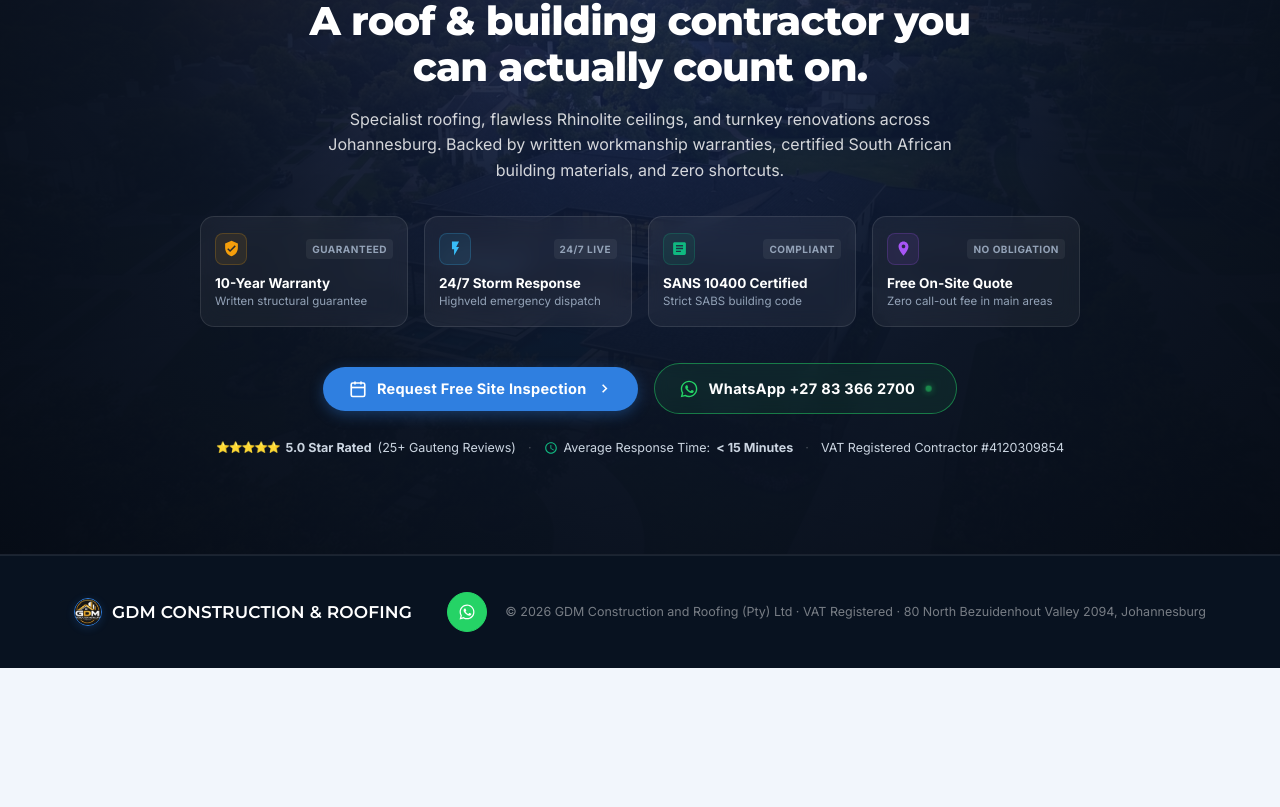
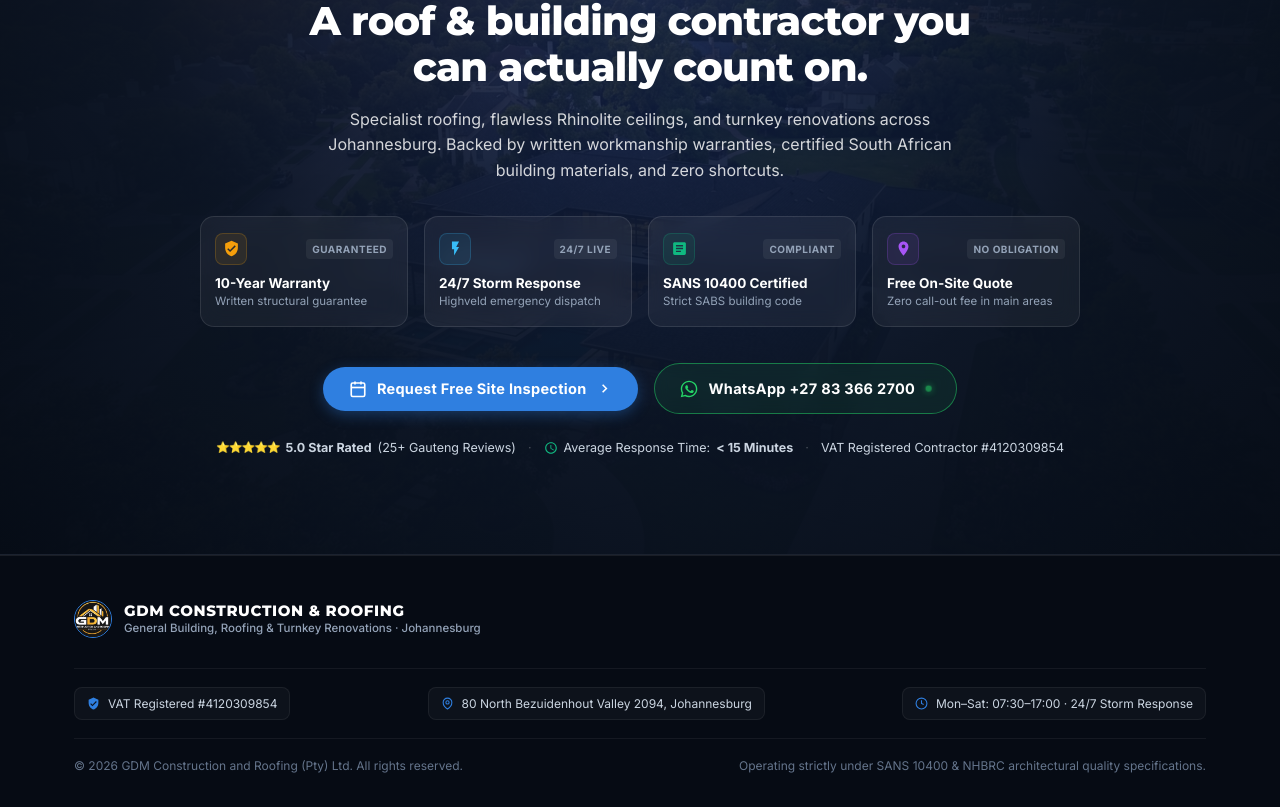
Before and after one commit to billionairekunalm/gdmconstruction, a Next.js app: page /technical-standards in a window 1280 px wide. Shown: the part 1863-2670 px from the top of the page. Before the commit the page ends 2531 px from the top, so only its background shows below. Built offline with nearby package versions, Linux system fonts and the light colour scheme.

Commit message:
feat(footer): elevate footer UI with brand hierarchy, navigation links, and remove redundant WhatsApp icon

```diff
--- a/components/Footer.tsx
+++ b/components/Footer.tsx
@@ -1,36 +1,76 @@
+"use client";
+
 import React from "react";
 
 export const Footer: React.FC = () => {
   return (
-    <footer>
-      <div className="wrap footer-inner">
-        <a href="#top" className="logo" style={{ gap: "10px" }}>
-          <img
-            className="logo-mark"
-            src="/images/gdm-logo.jpg"
-            alt="GDM Construction and Roofing logo"
-            width={34}
-            height={34}
-            style={{ borderRadius: "50%", border: "1.5px solid var(--amber)", objectFit: "cover" }}
-          />
-          <span className="logo-text">GDM CONSTRUCTION &amp; ROOFING</span>
-        </a>
+    <footer className="site-footer" aria-label="Site footer">
+      <div className="wrap">
+        {/* Top Brand & Navigation Tier */}
+        <div className="footer-top-tier">
+          <div className="footer-brand-col">
+            <a href="#top" className="footer-brand-logo" aria-label="Back to top">
+              <img
+                className="footer-logo-img"
+                src="/images/gdm-logo.jpg"
+                alt="GDM Construction & Roofing logo"
+                width={38}
+                height={38}
+              />
+              <div className="footer-brand-text">
+                <span className="footer-brand-title">GDM CONSTRUCTION &amp; ROOFING</span>
+                <span className="footer-brand-subtitle">General Building, Roofing &amp; Turnkey Renovations · Johannesburg</span>
+              </div>
+            </a>
+          </div>
 
-        <div className="footer-right">
-          <a
-            href="https://wa.me/27833662700?text=Hello%20GDM%20Construction,%20I%20would%20like%20to%20request%20a%20quote"
-            target="_blank"
-            rel="noopener noreferrer"
-            className="footer-social"
-            aria-label="Chat with GDM on WhatsApp"
-            style={{ background: "#25D366", borderColor: "#25D366" }}
-          >
-            <svg viewBox="0 0 24 24" fill="#ffffff" style={{ width: "18px", height: "18px" }}>
-              <path d="M12.04 2C6.58 2 2.13 6.45 2.13 11.91C2.13 13.66 2.59 15.36 3.45 16.86L2.05 22L7.3 20.62C8.75 21.41 10.38 21.83 12.04 21.83C17.5 21.83 21.95 17.38 21.95 11.92C21.95 9.27 20.92 6.78 19.05 4.91C17.18 3.03 14.69 2 12.04 2M12.05 3.67C14.25 3.67 16.31 4.53 17.87 6.09C19.42 7.65 20.28 9.72 20.28 11.92C20.28 16.46 16.58 20.15 12.04 20.15C10.56 20.15 9.11 19.76 7.85 19L7.55 18.83L4.43 19.65L5.26 16.61L5.06 16.29C4.24 14.99 3.8 13.47 3.8 11.91C3.81 7.37 7.5 3.67 12.05 3.67M9.04 7.42C8.87 7.42 8.6 7.48 8.36 7.74C8.13 8 7.48 8.61 7.48 9.84C7.48 11.07 8.38 12.26 8.5 12.43C8.63 12.6 10.27 15.13 12.78 16.21C13.38 16.47 13.84 16.62 14.2 16.74C14.81 16.93 15.36 16.91 15.8 16.84C16.29 16.77 17.31 16.22 17.52 15.63C17.73 15.04 17.73 14.54 17.67 14.43C17.61 14.33 17.44 14.27 17.19 14.15C16.94 14.02 15.72 13.42 15.49 13.34C15.26 13.25 15.1 13.21 14.93 13.46C14.77 13.7 14.29 14.27 14.15 14.43C14 14.6 13.86 14.62 13.61 14.5C13.36 14.37 12.56 14.11 11.61 13.26C10.87 12.6 10.37 11.78 10.23 11.53C10.08 11.28 10.21 11.15 10.34 11.02C10.45 10.91 10.59 10.73 10.71 10.59C10.84 10.44 10.88 10.34 10.96 10.17C11.04 10 11 9.86 10.94 9.73C10.88 9.61 10.38 8.38 10.18 7.89C9.98 7.41 9.77 7.47 9.61 7.46C9.46 7.45 9.29 7.42 9.04 7.42Z" />
+          <nav className="footer-nav-links" aria-label="Footer navigation">
+            <a href="#services" className="footer-nav-link">Our Services</a>
+            <a href="#projects" className="footer-nav-link">Recent Work</a>
+            <a href="#follow" className="footer-nav-link">Site Reels</a>
+            <a href="/technical-standards" className="footer-nav-link">SANS 10400 Standards</a>
+            <a href="#top" className="footer-back-top" aria-label="Scroll back to top">
+              <span>Back to Top</span>
+              <svg viewBox="0 0 24 24" fill="none" stroke="currentColor" strokeWidth="2.5" style={{ width: "13px", height: "13px" }}>
+                <polyline points="18 15 12 9 6 15" />
+              </svg>
+            </a>
+          </nav>
+        </div>
+
+        {/* Middle Trust & Compliance Metadata Strip */}
+        <div className="footer-meta-strip">
+          <div className="footer-meta-pill">
+            <svg viewBox="0 0 24 24" fill="currentColor" style={{ width: "13px", height: "13px", color: "var(--amber)", flexShrink: 0 }}>
+              <path d="M12 1L3 5v6c0 5.55 3.84 10.74 9 12 5.16-1.26 9-6.45 9-12V5l-9-4zm-2 16l-4-4 1.41-1.41L10 14.17l6.59-6.59L18 9l-8 8z" />
             </svg>
-          </a>
-          <p className="footer-note">
-            © 2026 GDM Construction and Roofing (Pty) Ltd · VAT Registered · 80 North Bezuidenhout Valley 2094, Johannesburg
+            <span>VAT Registered #4120309854</span>
+          </div>
+
+          <div className="footer-meta-pill">
+            <svg viewBox="0 0 24 24" fill="none" stroke="currentColor" strokeWidth="2" style={{ width: "13px", height: "13px", color: "var(--amber)", flexShrink: 0 }}>
+              <path d="M12 22s-8-4.5-8-11.8A8 8 0 0 1 12 2a8 8 0 0 1 8 8.2c0 7.3-8 11.8-8 11.8z" />
+              <circle cx="12" cy="10" r="3" />
+            </svg>
+            <span>80 North Bezuidenhout Valley 2094, Johannesburg</span>
+          </div>
+
+          <div className="footer-meta-pill">
+            <svg viewBox="0 0 24 24" fill="none" stroke="currentColor" strokeWidth="2" style={{ width: "13px", height: "13px", color: "var(--amber)", flexShrink: 0 }}>
+              <circle cx="12" cy="12" r="10" />
+              <polyline points="12 6 12 12 16 14" />
+            </svg>
+            <span>Mon–Sat: 07:30–17:00 · 24/7 Storm Response</span>
+          </div>
+        </div>
+
+        {/* Bottom Legal & Compliance Row */}
+        <div className="footer-bottom-row">
+          <p className="footer-legal">
+            © {new Date().getFullYear()} GDM Construction and Roofing (Pty) Ltd. All rights reserved.
+          </p>
+          <p className="footer-compliance">
+            Operating strictly under SANS 10400 &amp; NHBRC architectural quality specifications.
           </p>
         </div>
       </div>
```
Also changed, not shown: app/globals.css.
